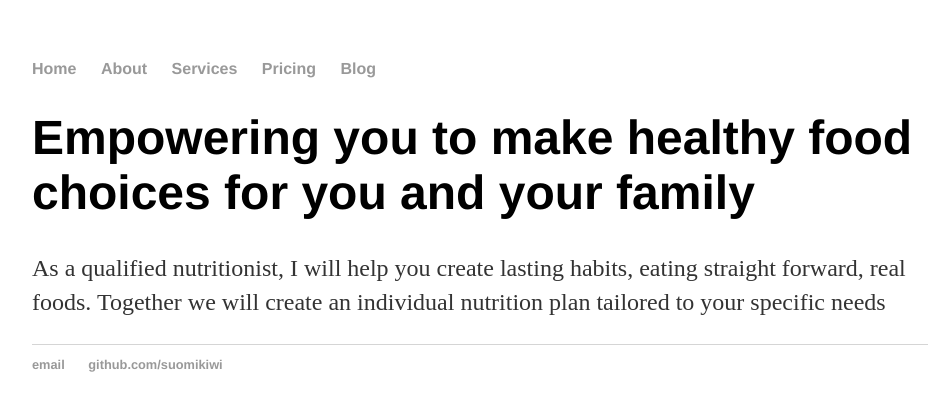
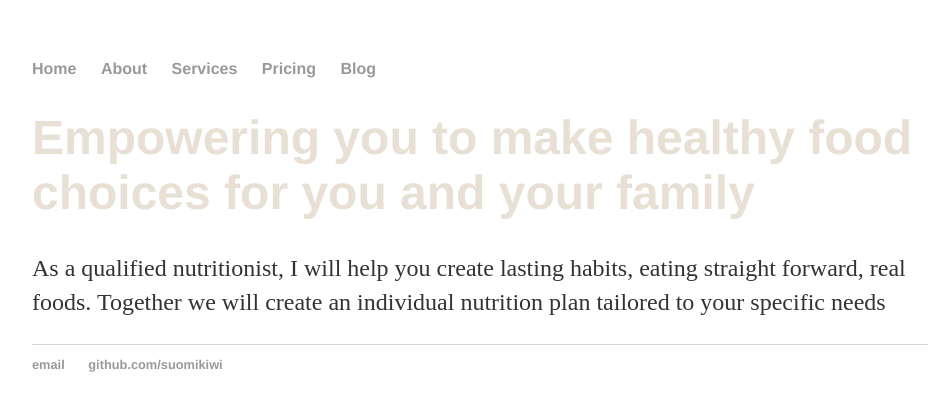
Before and after one commit to suomikiwi/suomikiwi.github.io, a Jekyll site: the page built from index.html, in a window 1280 px wide. Shown: the top 411 px of the page, without its empty margins (160-1100 px from the left). Built offline with Jekyll 4.4.1, drawn with Linux system fonts in a browser that asks for light colours.

Commit message:
Font Colours added

```diff
--- a/css/main.css
+++ b/css/main.css
@@ -1,6 +1,7 @@
 body {
     margin: 60px auto;
     width: 70%;
+    background-color: 9EA91F;
 }
 nav ul, footer ul {
     font-family:'Helvetica', 'Arial', 'Sans-Serif';
@@ -22,6 +23,7 @@ a:hover {
 h1 {
     font-size: 3em;
     font-family:'Helvetica', 'Arial', 'Sans-Serif';
+    color: #E8E0D5;
 }
 p {
     font-size: 1.5em;
```
